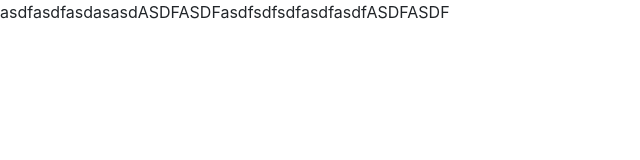
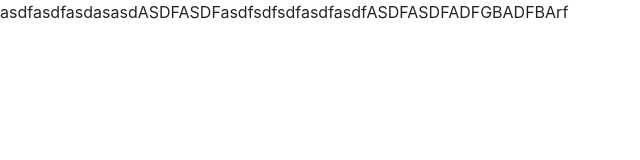
Before and after one commit to rodrigobarros2/arquitetura-sem-framework, a website: page index.html in a window 1280 px wide. Shown: the whole page, without its empty margins (0-640 px from the left). Drawn offline with nearby package versions, Linux system fonts and the light colour scheme.

Commit message:
FASDFASDCVA

```diff
--- a/index.html
+++ b/index.html
@@ -30,4 +30,4 @@
 
 </html>
 
-asdfasdfasdasasdASDFASDFasdfsdfsdfasdfasdfASDFASDF
+asdfasdfasdasasdASDFASDFasdfsdfsdfasdfasdfASDFASDFADFGBADFBArf
```
